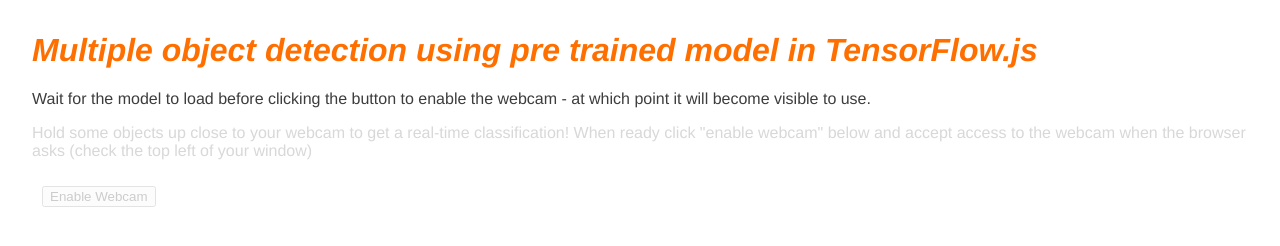
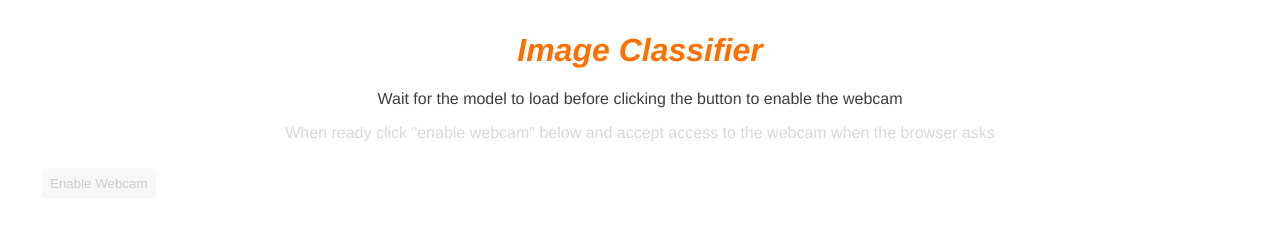
Before and after one commit to raulvillajr95/image-classifier, a plain HTML site: page index.html in a window 1280 px wide. Drawn offline with Linux system fonts and the light colour scheme; a script that the page names is missing.

Commit message:
Add a bit of css

```diff
--- a/index.html
+++ b/index.html
@@ -9,18 +9,16 @@
     <link rel="stylesheet" href="style.css" />
   </head>
   <body>
-    <h1>Multiple object detection using pre trained model in TensorFlow.js</h1>
+    <h1>Image Classifier</h1>
 
     <p>
       Wait for the model to load before clicking the button to enable the webcam
-      - at which point it will become visible to use.
     </p>
 
     <section id="demos" class="invisible">
       <p>
-        Hold some objects up close to your webcam to get a real-time
-        classification! When ready click "enable webcam" below and accept access
-        to the webcam when the browser asks (check the top left of your window)
+        When ready click "enable webcam" below and accept access to the webcam
+        when the browser asks
       </p>
 
       <div id="liveView" class="camView">
--- a/style.css
+++ b/style.css
@@ -50,3 +50,17 @@
   z-index: 1;
   position: absolute;
 }
+
+/* My own css */
+h1 {
+  text-align: center;
+}
+p {
+  text-align: center;
+}
+button#webcamButton {
+  border: none;
+  border-radius: 0.3rem;
+  padding: 0.5rem;
+  background-color: rgb(215, 215, 215);
+}
```
